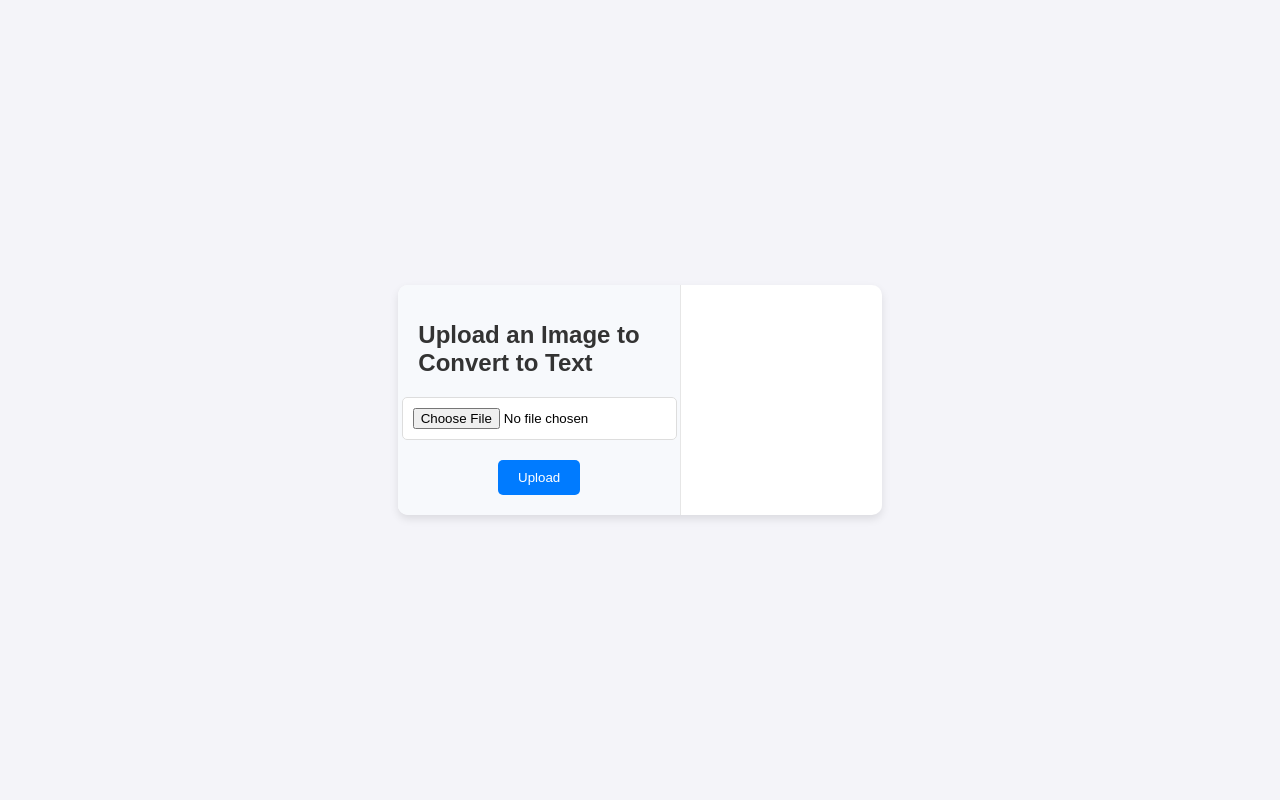
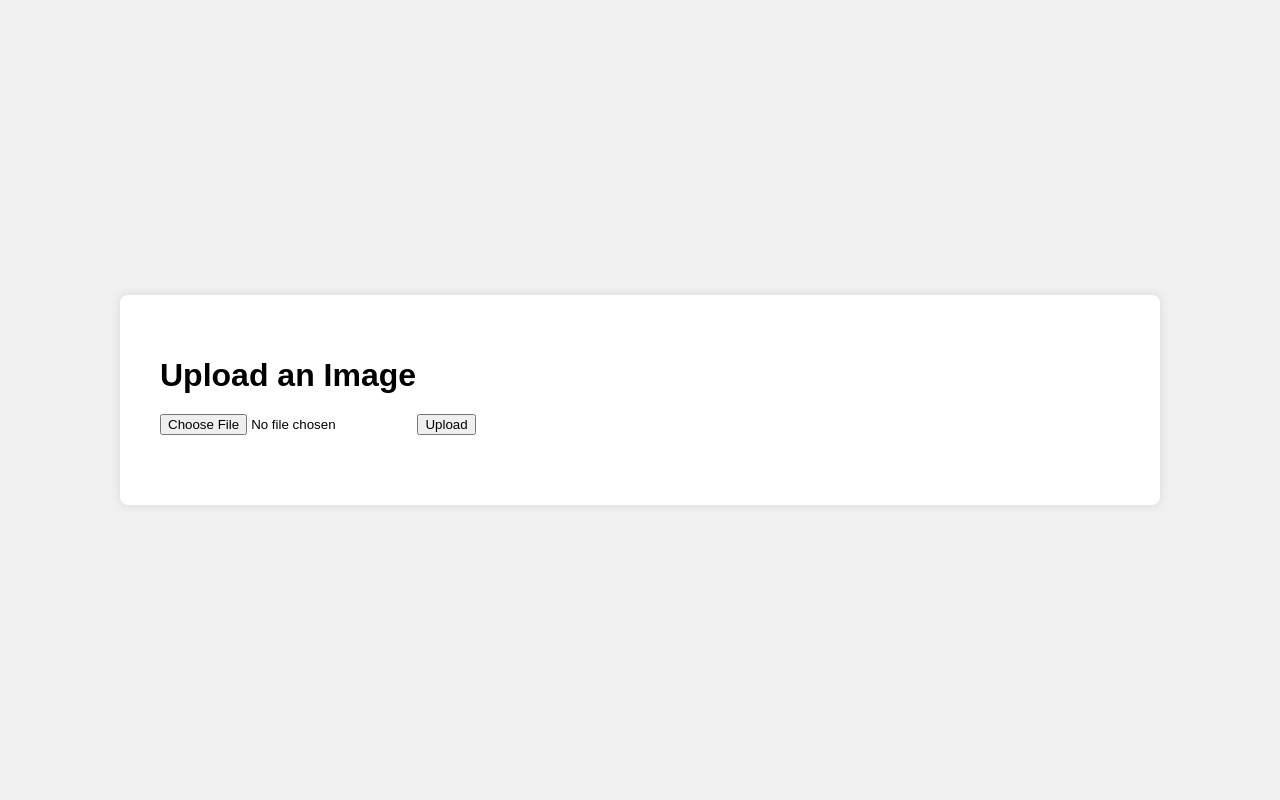
Before and after one commit to minnukota381/flask-ocr-app, a Flask app: page /index in a window 1280 px wide. Run offline with Flask 3, Linux system fonts and the light colour scheme; a user stored in the database is signed in.

Commit message:
"Refactor app.py and templates/index.html: simplify image conversion function, update CSS styles and HTML structure"

```diff
--- a/app.py
+++ b/app.py
@@ -8,14 +8,11 @@ import sqlite3
 from werkzeug.security import generate_password_hash, check_password_hash
 from dotenv import load_dotenv
 
-# Load environment variables
 load_dotenv()
 
-# Initialize Flask app
 app = Flask(__name__)
 app.secret_key = os.getenv('SECRET_KEY')
 
-# Initialize EasyOCR reader
 reader = easyocr.Reader(['en'])
 
 # Function to establish connection to SQLite database
@@ -37,14 +34,11 @@ create_connection()
 
 # Function to upload image and convert to text
 def convert_image_to_text(image_file):
-    try:
-        image = Image.open(io.BytesIO(image_file.read()))
-        image_np = np.array(image)
-        result = reader.readtext(image_np)
-        text = " ".join([res[1] for res in result])
-        return text
-    except Exception as e:
-        return str(e)
+    image = Image.open(io.BytesIO(image_file.read()))
+    image_np = np.array(image)
+    result = reader.readtext(image_np)
+    text = " ".join([res[1] for res in result])
+    return text
 
 # Route for home page (login)
 @app.route('/')
--- a/templates/index.html
+++ b/templates/index.html
@@ -12,78 +12,50 @@
             align-items: center;
             height: 100vh;
             margin: 0;
-            background-color: #f4f4f9;
+            padding: 0;
+            background-color: #f0f0f0;
         }
         .container {
+            background: white;
+            padding: 20px;
+            border-radius: 8px;
+            box-shadow: 0 0 10px rgba(0, 0, 0, 0.1);
             display: flex;
-            background: white;
-            box-shadow: 0 4px 8px rgba(0, 0, 0, 0.1);
-            border-radius: 10px;
-            overflow: hidden;
+            flex-direction: row;
+            width: 80%;
+            max-width: 1000px;
         }
         .upload-section, .text-section {
+            flex: 1;
             padding: 20px;
-            width: 50%;
-        }
-        .upload-section {
-            background-color: #f7f9fc;
-            border-right: 1px solid #e6e6e6;
         }
         h1 {
             margin-bottom: 20px;
-            font-size: 24px;
-            color: #333;
         }
         form {
-            display: flex;
-            flex-direction: column;
-            align-items: center;
+            margin-bottom: 20px;
         }
         input[type="file"] {
-            margin-bottom: 20px;
-            padding: 10px;
-            border: 1px solid #ddd;
-            border-radius: 5px;
-            background-color: #fff;
-            cursor: pointer;
-        }
-        input[type="submit"] {
-            padding: 10px 20px;
-            border: none;
-            border-radius: 5px;
-            background-color: #007bff;
-            color: white;
-            cursor: pointer;
-        }
-        input[type="submit"]:hover {
-            background-color: #0056b3;
+            margin-bottom: 10px;
         }
         .text-section {
             display: flex;
             flex-direction: column;
-            align-items: center;
-        }
-        .text-section h2 {
-            margin-bottom: 20px;
-            font-size: 24px;
-            color: #333;
+            justify-content: center;
         }
         textarea {
             width: 100%;
-            height: 300px;
+            height: 100%;
             padding: 10px;
+            border-radius: 8px;
             border: 1px solid #ddd;
-            border-radius: 5px;
-            resize: none;
-            font-family: Arial, sans-serif;
-            font-size: 16px;
         }
     </style>
 </head>
 <body>
     <div class="container">
         <div class="upload-section">
-            <h1>Upload an Image to Convert to Text</h1>
+            <h1>Upload an Image</h1>
             <form action="{{ url_for('index') }}" method="post" enctype="multipart/form-data">
                 <input type="file" name="file" accept="image/*" required>
                 <input type="submit" value="Upload">
```
